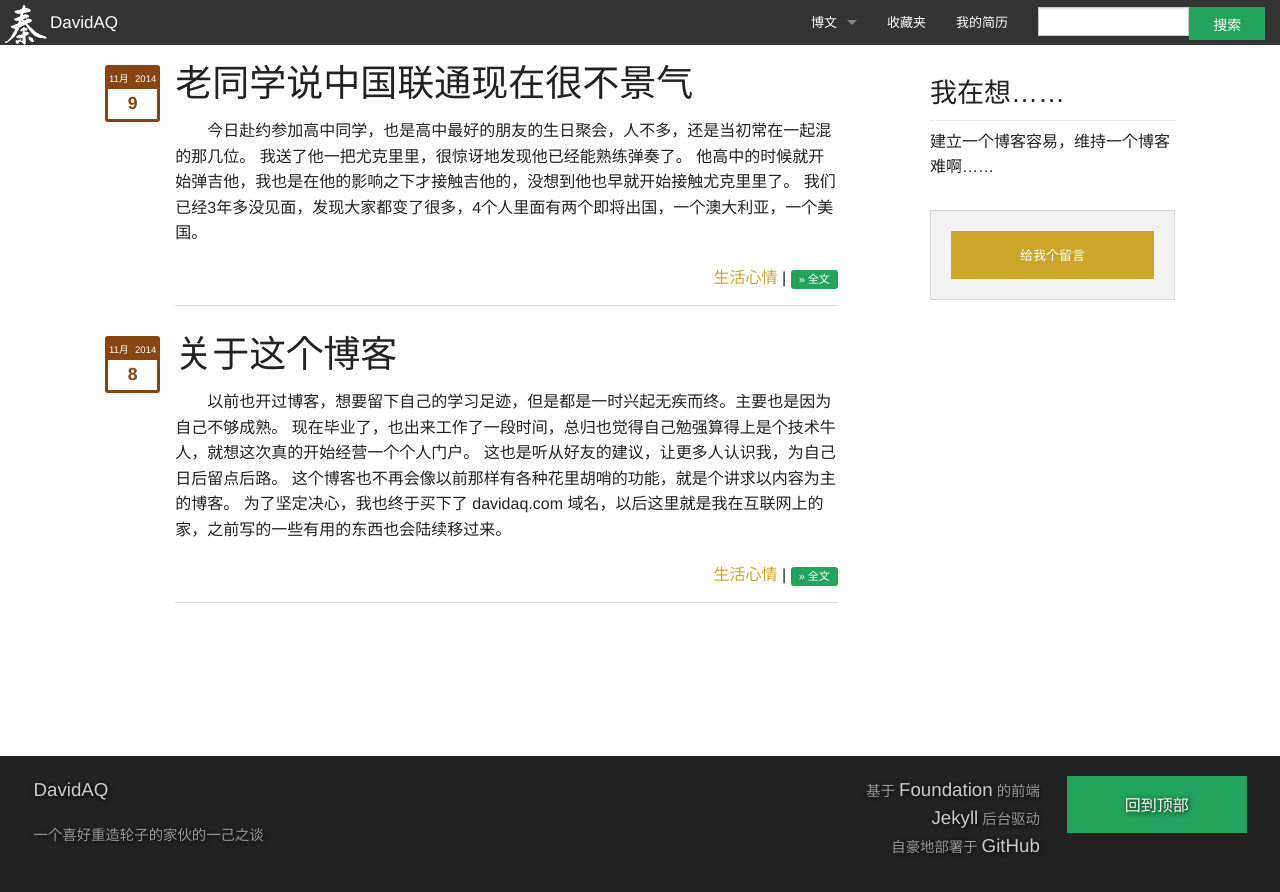
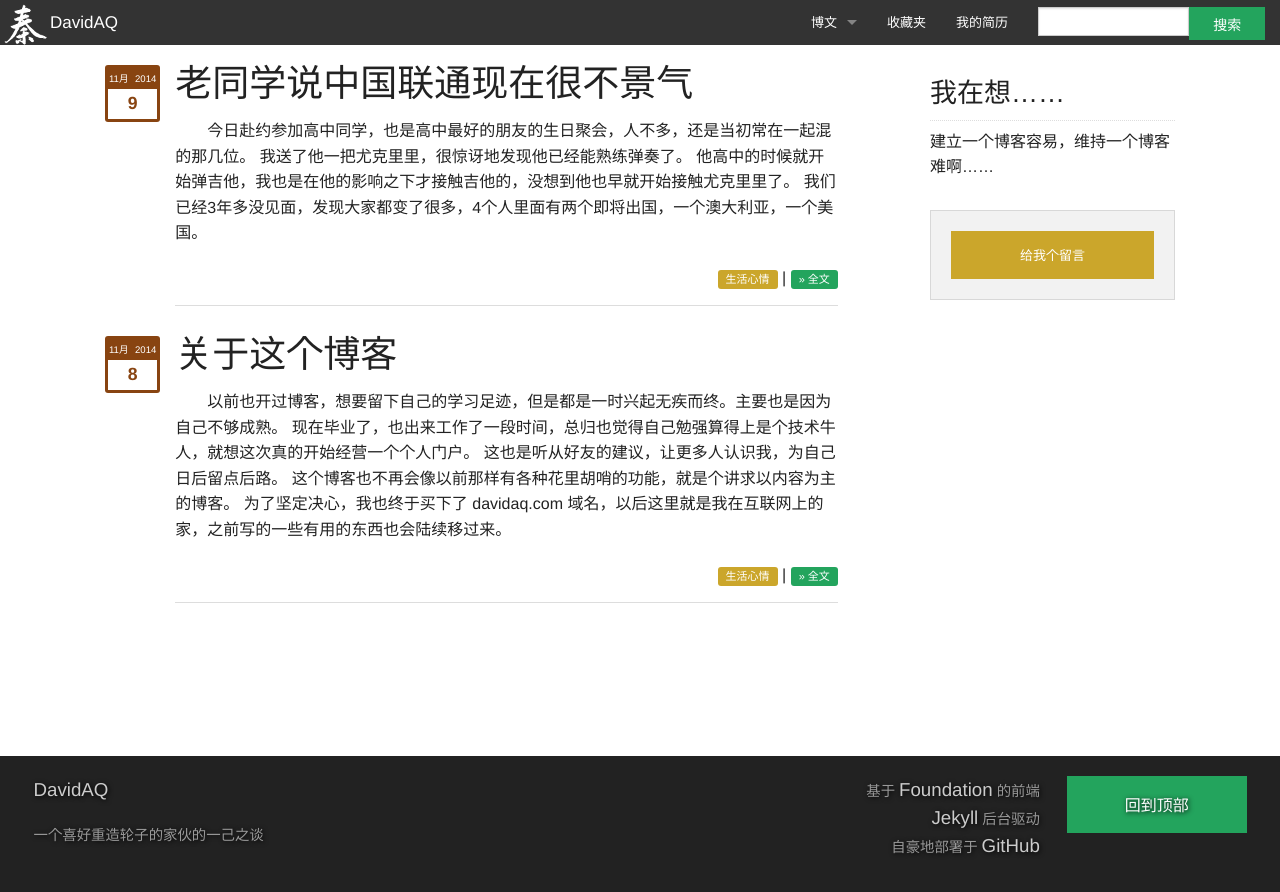
Before and after one commit to davidaq/davidaq.github.io, a Jekyll site: the page built from index.html, in a window 1280 px wide. Shown: the top 892 px of the page. Built offline with Jekyll 4.4.1, drawn with Linux system fonts in a browser that asks for light colours.

Commit message:
show category tag

```diff
--- a/_layouts/index.html
+++ b/_layouts/index.html
@@ -24,7 +24,7 @@
                 <div class="text-right">
                   {% if post.category != null %}
                     {% for category in post.category %}
-                      <a href="/{{ category }}.html">
+                      <a href="/{{ category }}.html" class="label radius">
                         {% case category %}
                           {% when "mood" %}
                           生活心情
```
